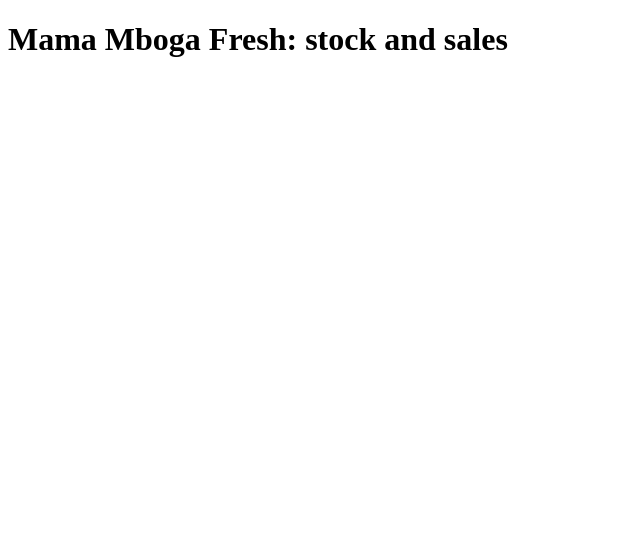
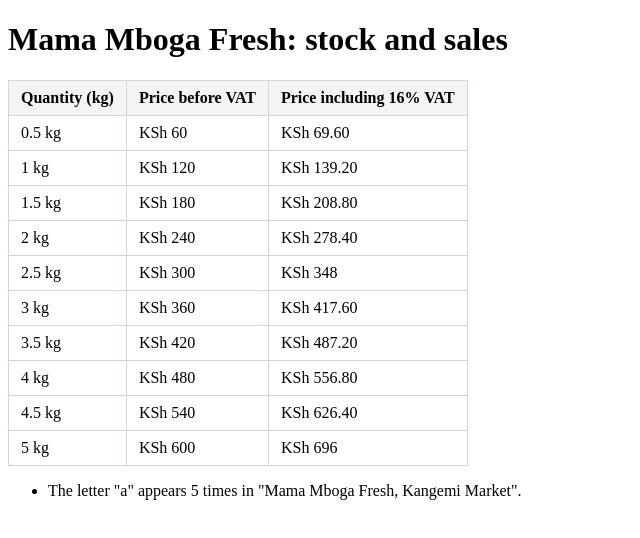
Before and after one commit to ekitoepaul/week2-dom, a plain HTML site: page week3-data/index.html in a window 1280 px wide. Shown: the whole page, without its empty margins (0-640 px from the left). Drawn offline with Linux system fonts and the light colour scheme.

```diff
--- a/week3-data/css/styles.css
+++ b/week3-data/css/styles.css
@@ -0,0 +1,20 @@
+.goal {
+  font-weight: 700;
+  color: #15803d;
+}
+
+#price-table {
+  border-collapse: collapse;
+  margin-top: 1rem;
+}
+
+#price-table th,
+#price-table td {
+  border: 1px solid #d1d5db;
+  padding: 0.5rem 0.75rem;
+  text-align: left;
+}
+
+#price-table th {
+  background-color: #f3f4f6;
+}
--- a/week3-data/index.html
+++ b/week3-data/index.html
@@ -4,6 +4,7 @@
     <meta charset="UTF-8" />
     <meta name="viewport" content="width=device-width, initial-scale=1.0" />
     <title>Mama Mboga Fresh: stock and sales</title>
+    <link rel="stylesheet" href="css/styles.css" />
   </head>
 
   <body>
--- a/week3-data/js/app.js
+++ b/week3-data/js/app.js
@@ -46,3 +46,55 @@ const methodsAgree =
   fullOrders === calculatedOrders && tomatoes === calculatedLeftover;
 
 console.log(`Both methods give the same result: ${methodsAgree}`);
+
+// Price table: half-kilo steps from 0.5 kg to 5 kg
+const priceTable = document.querySelector("#price-table");
+const pricePerKg = 120;
+const vatRate = 0.16;
+
+priceTable.innerHTML = `
+  <thead>
+    <tr>
+      <th>Quantity (kg)</th>
+      <th>Price before VAT</th>
+      <th>Price including 16% VAT</th>
+    </tr>
+  </thead>
+  <tbody></tbody>
+`;
+
+const tableBody = priceTable.querySelector("tbody");
+
+for (let quantity = 0.5; quantity <= 5; quantity += 0.5) {
+  const priceBeforeVat = quantity * pricePerKg;
+  const priceIncludingVat = priceBeforeVat * (1 + vatRate);
+
+  const row = document.createElement("tr");
+
+  row.innerHTML = `
+    <td>${quantity} kg</td>
+    <td>${formatKsh(priceBeforeVat)}</td>
+    <td>${formatKsh(priceIncludingVat)}</td>
+  `;
+
+  tableBody.appendChild(row);
+}
+
+// Count how many times the letter "a" appears, ignoring case
+const message = "Mama Mboga Fresh, Kangemi Market";
+let aCount = 0;
+
+for (let index = 0; index < message.length; index++) {
+  if (message[index].toLowerCase() === "a") {
+    aCount++;
+  }
+}
+
+console.log(`The letter "a" appears ${aCount} times.`);
+
+// Show the result on the page
+const outputList = document.querySelector("#output");
+const resultItem = document.createElement("li");
+
+resultItem.textContent = `The letter "a" appears ${aCount} times in "${message}".`;
+outputList.appendChild(resultItem);
```
